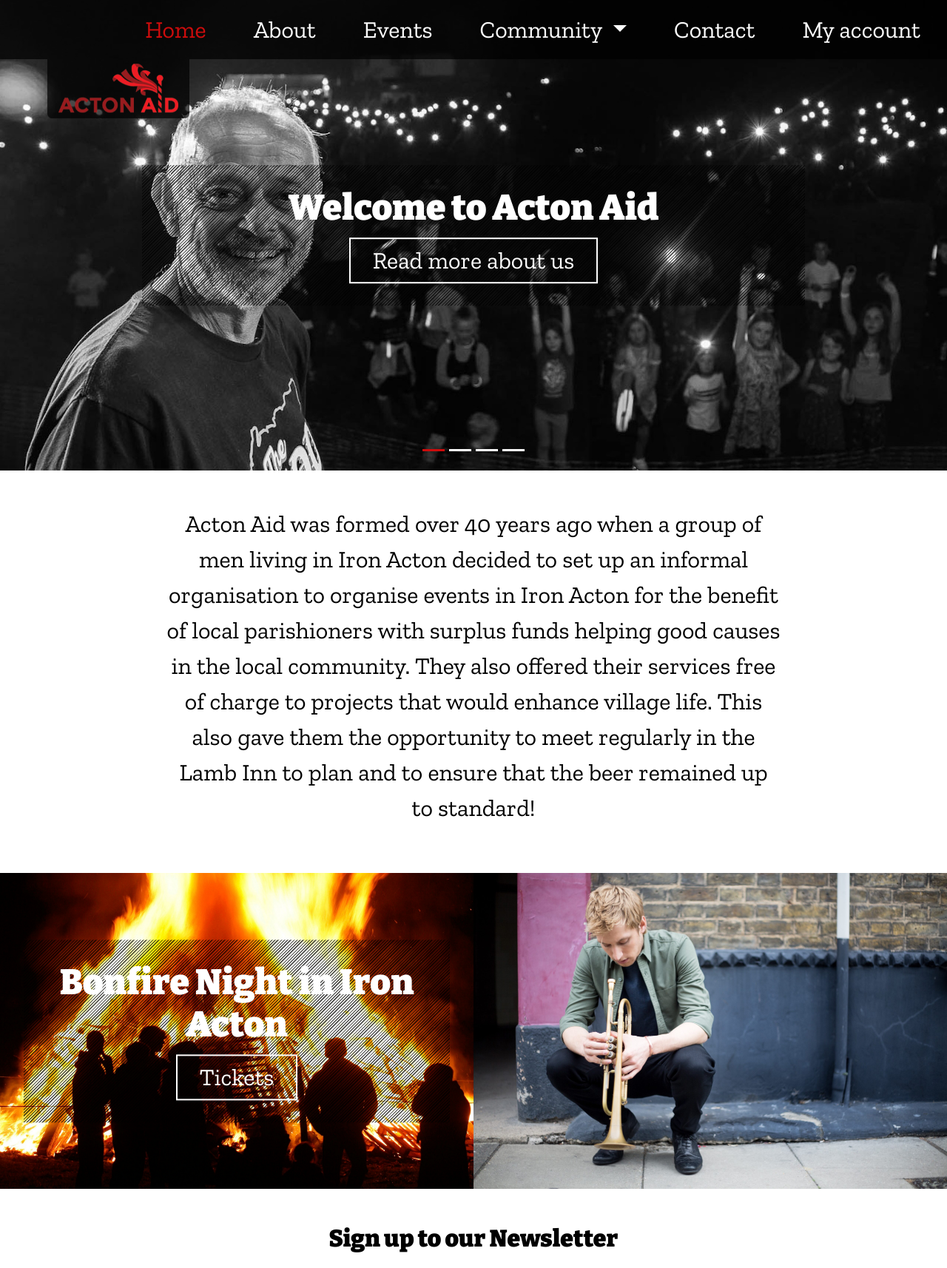
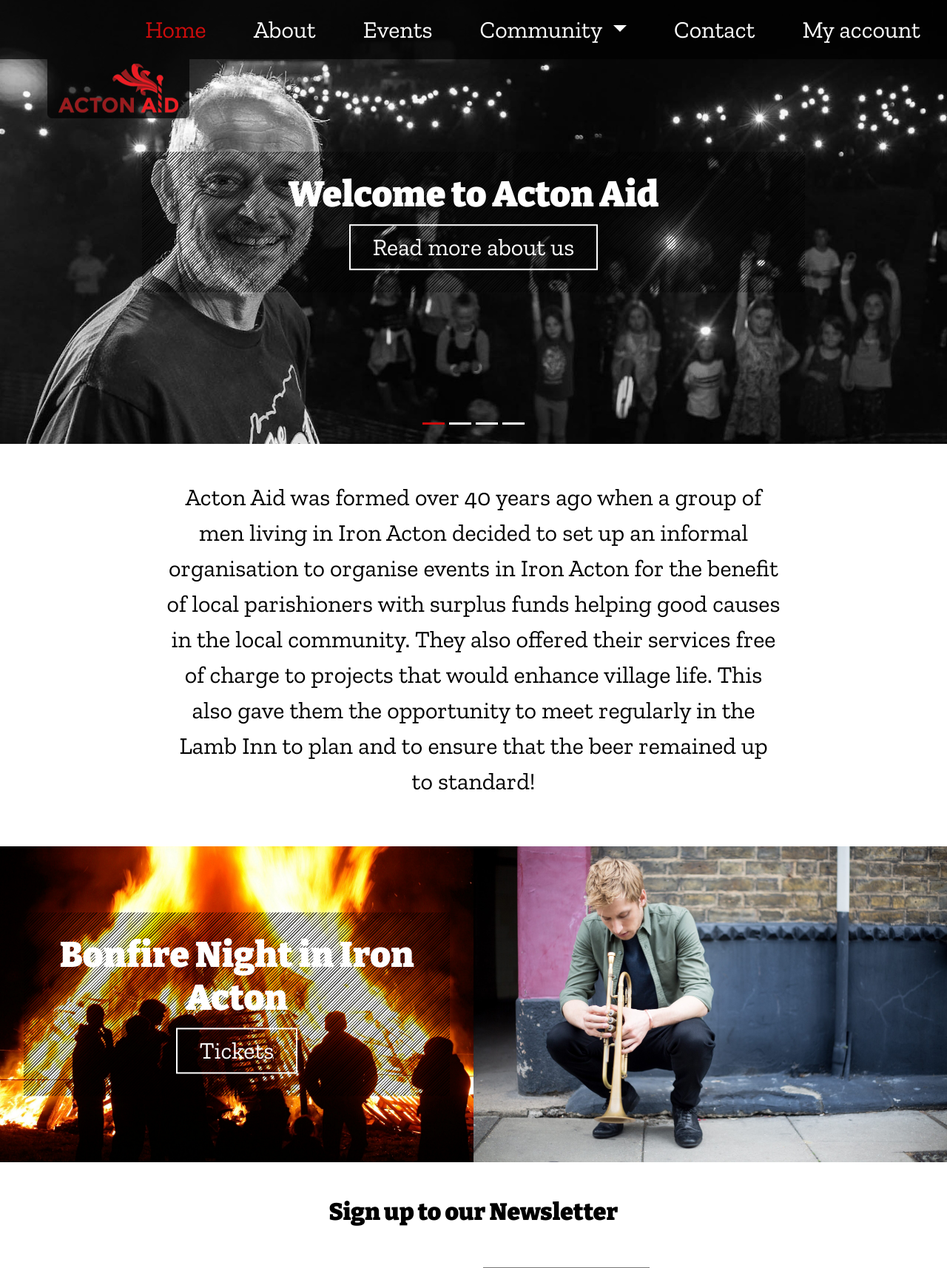
Before and after one commit to MichelleBritton/actonaid, a PHP site: page / in a window 1280 px wide. Shown: the top 1714 px of the page at 74% size. Run offline with PHP 8.4, Linux system fonts and the light colour scheme; some libraries are stand-ins or nearby versions.

Commit message:
Adjust carousel height and link opacity

```diff
--- a/assets/css/style.css
+++ b/assets/css/style.css
@@ -49,7 +49,7 @@ a.btn-outline {
     }
 }
 a.btn-outline:before {
-    background: rgba(255, 255, 255, 0.2);
+    background: rgba(255, 255, 255, 0.3);
     bottom: -1px;
     content: "";
     display: block;
@@ -192,6 +192,14 @@ header.shrink .dropdown-menu[data-bs-popper] {
 
 /* Carousel
 ------------------------------------------------------------------*/
+#hero-carousel .carousel,
+#hero-carousel .carousel-item {
+    height: 75vh;
+}
+.carousel-item img {
+    height: 100%;
+    object-fit: cover;
+}
 #hero-carousel .carousel-caption {
     bottom: auto;
     padding: 10px;
```
